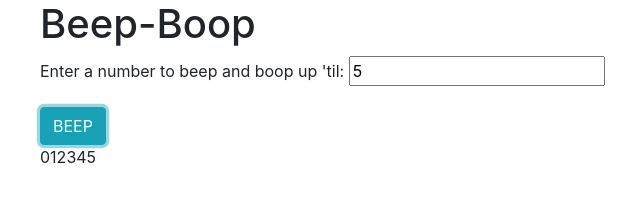
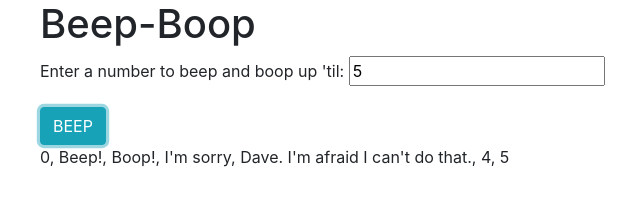
Before and after one commit to HoldenJC/beep-boop, a plain HTML site: page index.html in a window 1280 px wide. Both pictures are taken after typing "5" into the empty fields and a click on the button "BEEP". Shown: the whole page, without its empty margins (45-685 px from the left). Drawn offline with Linux system fonts and the light colour scheme.

Commit message:
add functionality to handle any number following rules outlined in README.md file

```diff
--- a/index.html
+++ b/index.html
@@ -4,7 +4,7 @@
     <meta charset="utf-8">
     <link rel="stylesheet" href="css/bootstrap.css" type="text/css">
     <link href="css/styles.css" rel="stylesheet" type="text/css">
-  <script src="js/bootstrap.js"></script>
+    <!-- <script src="js/bootstrap.js"></script> not sure if I want to use this yet-->
     <script src="js/jquery-3.4.1.js"></script>
     <script src="js/scripts.js"></script>
     <title>Beep-Boop</title>
--- a/js/scripts.js
+++ b/js/scripts.js
@@ -1,28 +1,31 @@
-var userNum;
-
-
-
+var userNum, checkNum;
 
 var range = function(input){
-
   for (var i = 0; i <= input; i++){
-    $("#result").append(i);
-
+    checkNum = i.toString();
+    if (checkNum.match(/[3]/gi)){
+      $("#result").append("I'm sorry, Dave. I'm afraid I can't do that.");
+    } else if (checkNum.match(/[2]/gi)){
+      $("#result").append("Boop!");
+    } else if (checkNum.match(/[1]/gi)){
+      $("#result").append("Beep!");
+    } else {
+      $("#result").append(i);
+    }
+    if (i < input){
+      $("#result").append(", ");
+    }
   }
-
 }
-
 
 $(function(){
   $("#initial-number").submit(function(event){
     event.preventDefault();
-    // resetFormField = "";
     $("#result").empty();
 
     userNum = parseInt($("#initialNumber").val());
 
     range(userNum);
 
-    // $("#result").empty().append(userNum);
   });
 });
```
Lines whose indentation alone changed are shown as unchanged.
